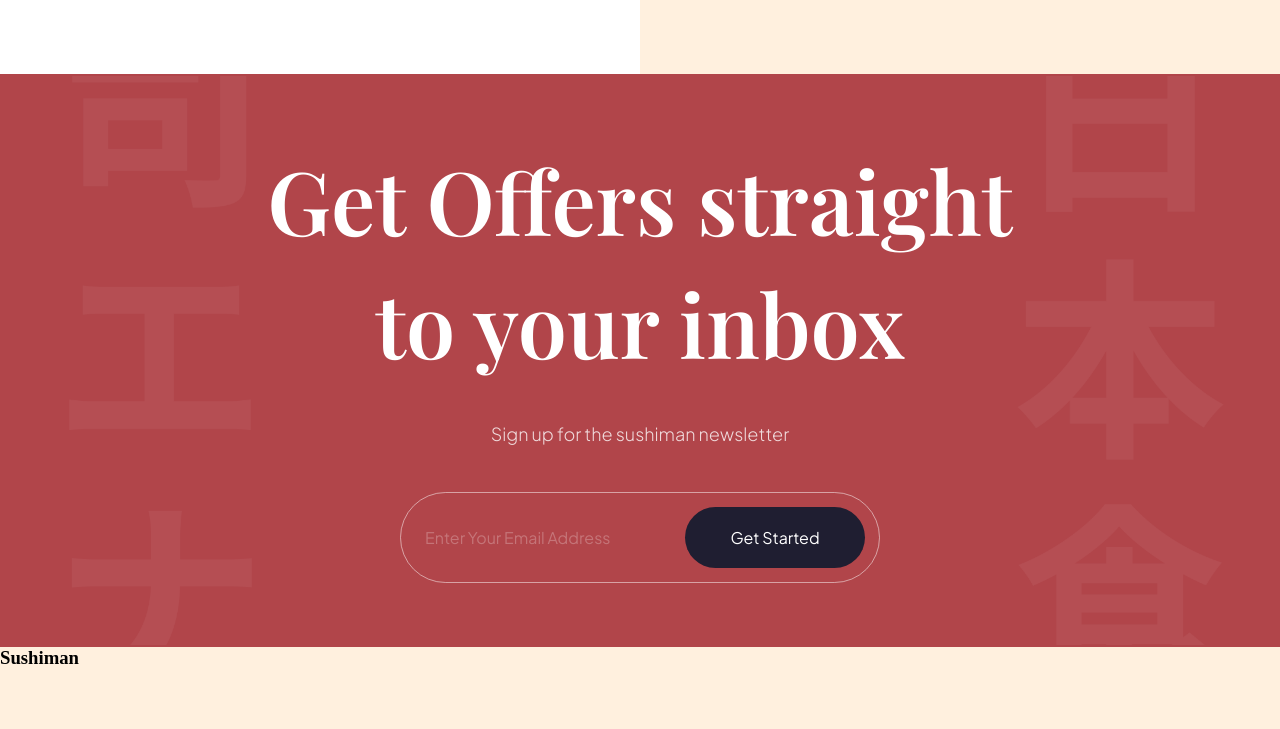
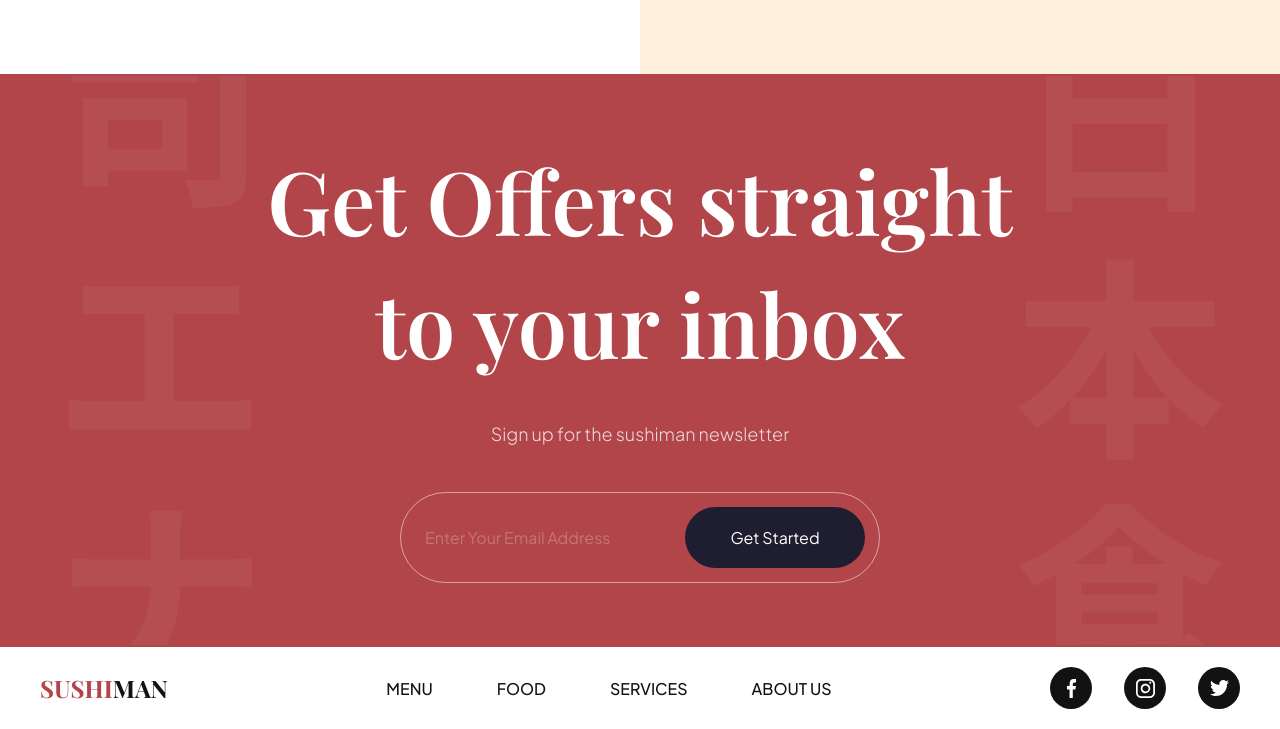
Before and after one commit to NiharPanda23/sushi, a website built with Vite: page index.html in a window 1280 px wide. Shown: the part 3624-4353 px from the top of the page. Before the commit the page ends 4293 px from the top, so only its background shows below. Built offline with nearby package versions, Linux system fonts and the light colour scheme.

Commit message:
footer completed

```diff
--- a/css/sections/footer.css
+++ b/css/sections/footer.css
@@ -0,0 +1,59 @@
+.footer {
+    width: 100%;
+    padding: 20PX 40PX;
+    background: var(--color-white);
+    flex-wrap: wrap;
+    gap: 20px;
+    overflow: hidden;
+}
+
+.footer__logo {
+    font-size: 24px;
+    font-weight: bold;
+    font-family: var(--playfair-display);
+    text-transform: uppercase;
+    color: var(--secondary-color);
+    cursor: pointer;
+}
+
+.footer__logo span{
+    color: var(--primary-color);
+}
+
+.footer ul {
+    list-style: none;
+    display: flex;
+    flex-wrap: wrap;
+    flex-direction: row;
+    gap: 64px;
+
+}
+
+.footer ul:last-child{
+    gap: 32px;
+}
+
+.footer__nav li{
+    font-size: 16px;
+    font-weight: 500;
+    font-family: var(--plus-jakarta-sans);
+    text-transform: uppercase;
+    color: var(--secondary-color);
+
+    cursor: pointer;
+}
+
+.footer__social li{
+    width: 42px;
+    height: 42px;
+
+    background-color: var(--secondary-color);
+    border-radius: 100%;
+}
+.footer__social li img{
+    width: 45%;
+    height: 45%;
+    object-fit: contain;
+    margin: 12px;
+
+}
--- a/index.html
+++ b/index.html
@@ -308,9 +308,17 @@
               <span>Sushi</span>man
             </h3>
             <ul class="footer__nav">
-
+              <li><a href="#menu">Menu</a></li>
+              <li><a href="#food">Food</a></li>
+              <li><a href="#services">Services</a></li>
+              <li><a href="#about-us">About Us</a></li>
             </ul>
 
+            <ul class="footer__social">
+              <li><img src="assets/facebook.svg" alt="facebook"></li>
+              <li><img src="assets/instagram.svg" alt="instagram"></li>
+              <li><img src="assets/twitter.svg" alt="twitter"></li>
+            </ul>
           </footer>
 
         <script src="js/script.js">
```
